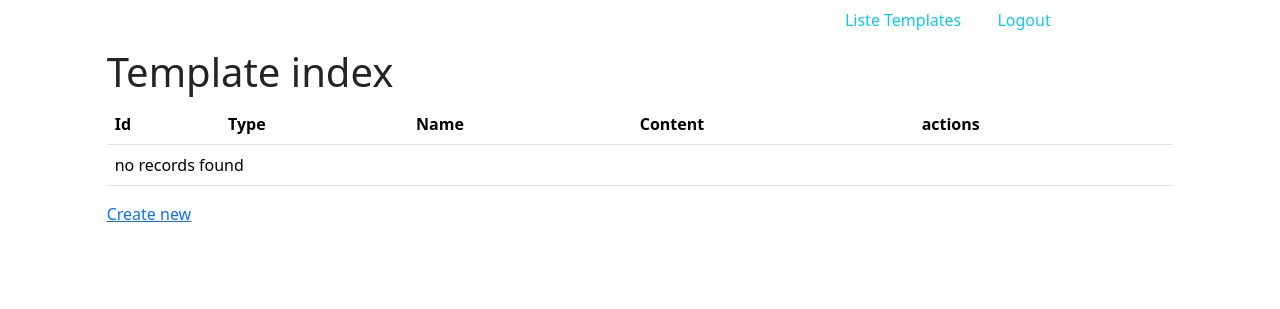
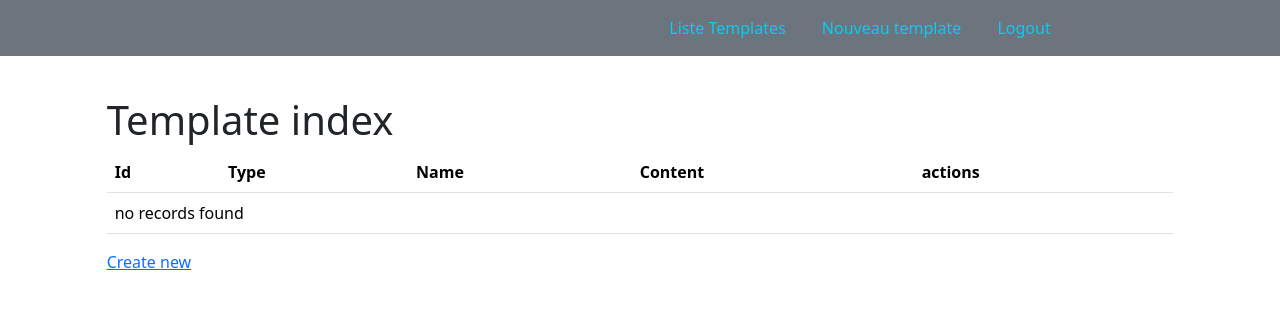
Before and after one commit to atlas-services/api-hermes, a Symfony app: template templates/template/index.html.twig in a window 1280 px wide. Shown: the top 309 px of the page. Run offline with Twig, Linux system fonts and the light colour scheme; the template is opened without the code that fills it, so the values that code supplies are empty; some libraries are stand-ins or nearby versions.

Commit message:
affichage navbar admin

```diff
--- a/src/Form/TemplateType.php
+++ b/src/Form/TemplateType.php
@@ -20,7 +20,7 @@ class TemplateType extends AbstractType
                 [
                     'config_name' => 'my_config',
                     'attr' => [
-                        'rows' => 30,
+                        'rows' => 65,
                     ]
                 ]
             )
--- a/templates/base.html.twig
+++ b/templates/base.html.twig
@@ -14,12 +14,14 @@
     </head>
     <body>
         {% block nav %}
-            <nav class="navbar navbar-expand-lg fixed-top mb-5">
-                <p class="col-12 col-sm-10 text-end">
-                    <a class="page-scroll link-info text-decoration-none mx-3 " href="{{ path('app_template_index') }}"> Liste Templates </a>
-                    <a class="page-scroll link-info text-decoration-none mx-3 " href="{{ path('app_logout') }}"> Logout </a>
+            <nav class="navbar navbar-expand-lg fixed-top mb-5 py-auto bg-secondary">
+                <p class="col-12 col-sm-10 my-auto py-2 text-end">
+                    <a class="link-info text-decoration-none mx-3 " href="{{ path('app_template_index') }}"> Liste Templates </a>
+                    <a class="link-info text-decoration-none mx-3 " href="{{ path('app_template_new') }}"> Nouveau template </a>
+                    <a class="link-info text-decoration-none mx-3 " href="{{ path('app_logout') }}"> Logout </a>
                 </p>
             </nav>
+        </div>
         {% endblock %}
         {% block body %}
 
--- a/templates/template/edit.html.twig
+++ b/templates/template/edit.html.twig
@@ -3,7 +3,7 @@
 {% block title %}Edit Template{% endblock %}
 
 {% block body %}
-    <div class="col-12 col-sm-10 mx-auto my-5">
+    <div class="col-12 col-sm-10 mx-auto my-5 pt-5 ">
         <h1>Edit Template</h1>
 
         {{ include('template/_form.html.twig', {'button_label': 'Update'}) }}
--- a/templates/template/index.html.twig
+++ b/templates/template/index.html.twig
@@ -3,7 +3,7 @@
 {% block title %}Template index{% endblock %}
 
 {% block body %}
-    <div class="col-12 col-sm-10 mx-auto my-5">
+    <div class="col-12 col-sm-10 mx-auto my-5 pt-5">
         <h1>Template index</h1>
 
         <table class="table">
--- a/templates/template/new.html.twig
+++ b/templates/template/new.html.twig
@@ -3,7 +3,7 @@
 {% block title %}New Template{% endblock %}
 
 {% block body %}
-    <div class="col-12 col-sm-10 mx-auto my-5">
+    <div class="col-12 col-sm-10 mx-auto my-5 pt-5">
         <h1>Create new Template</h1>
 
         {{ include('template/_form.html.twig') }}
```
Also changed, not shown: 1 other file.
